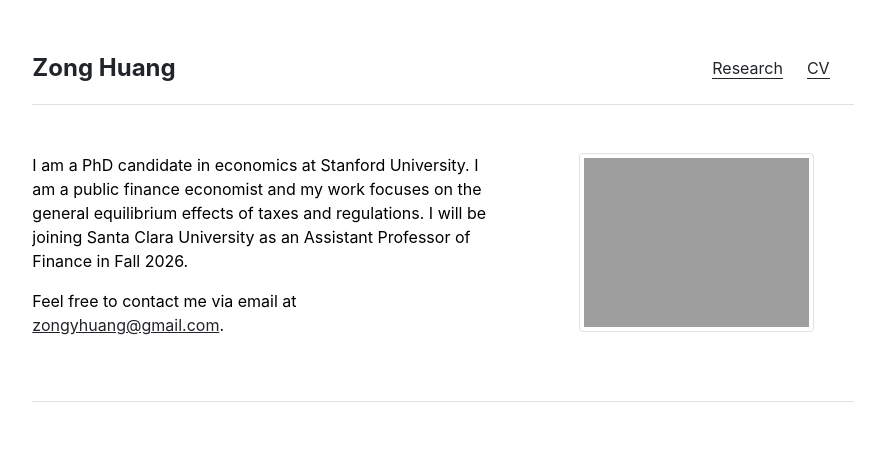
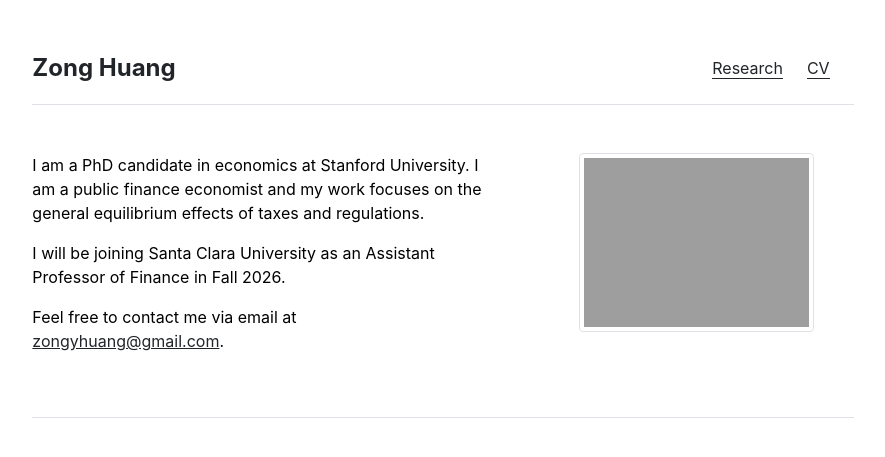
Before and after one commit to z-y-huang/z-y-huang.github.io, a Jekyll site: the page built from index.md, in a window 1280 px wide. Shown: the top 457 px of the page, without its empty margins (197-1082 px from the left). Built offline with Jekyll 4.4.1, drawn with Linux system fonts in a browser that asks for light colours.

Commit message:
Formatting changes

```diff
--- a/_includes/research.html
+++ b/_includes/research.html
@@ -34,7 +34,7 @@
     <h5 class="fw-bold border-bottom pb-2 mb-4">Working papers</h5>
 
     <div class="col-md-12">
-    <a href="https://z-y-huang.github.io/assets/pdf/PropertyTax.pdf" style="color: darkred !important;">The Redistributive and Efficiency Effects of Property Taxes</a> (JMP)
+    <a href="https://z-y-huang.github.io/assets/pdf/PropertyTax.pdf" style="color: darkred !important;">The Redistributive and Efficiency Effects of Property Taxes</a>
     <br>
     <details>
     <summary><b>Abstract</b></summary>
--- a/index.md
+++ b/index.md
@@ -3,6 +3,8 @@ layout: home
 title: "Home"
 ---
 
-I am a PhD candidate in economics at Stanford University. I am a public finance economist and my work focuses on the general equilibrium effects of taxes and regulations. I will be joining Santa Clara University as an Assistant Professor of Finance in Fall 2026.
+I am a PhD candidate in economics at Stanford University. I am a public finance economist and my work focuses on the general equilibrium effects of taxes and regulations.
+
+I will be joining Santa Clara University as an Assistant Professor of Finance in Fall 2026.
 
 Feel free to contact me via email at [zongyhuang@gmail.com](mailto:zongyhuang@gmail.com).
```
